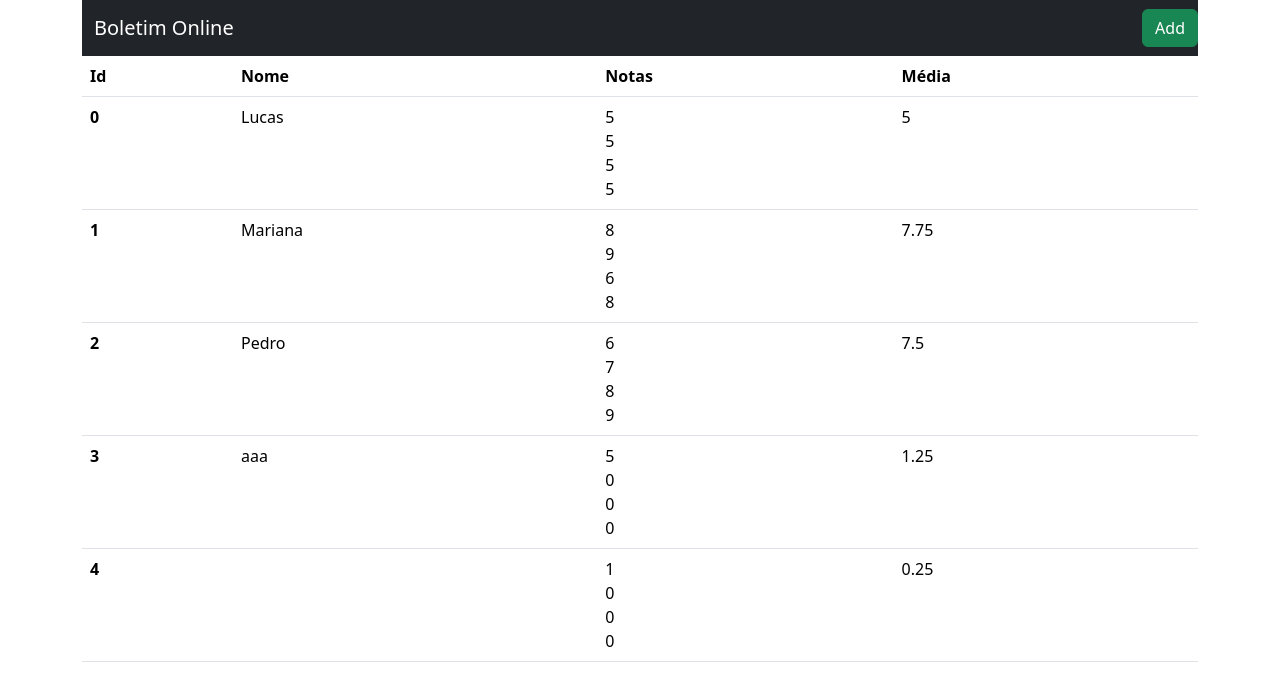
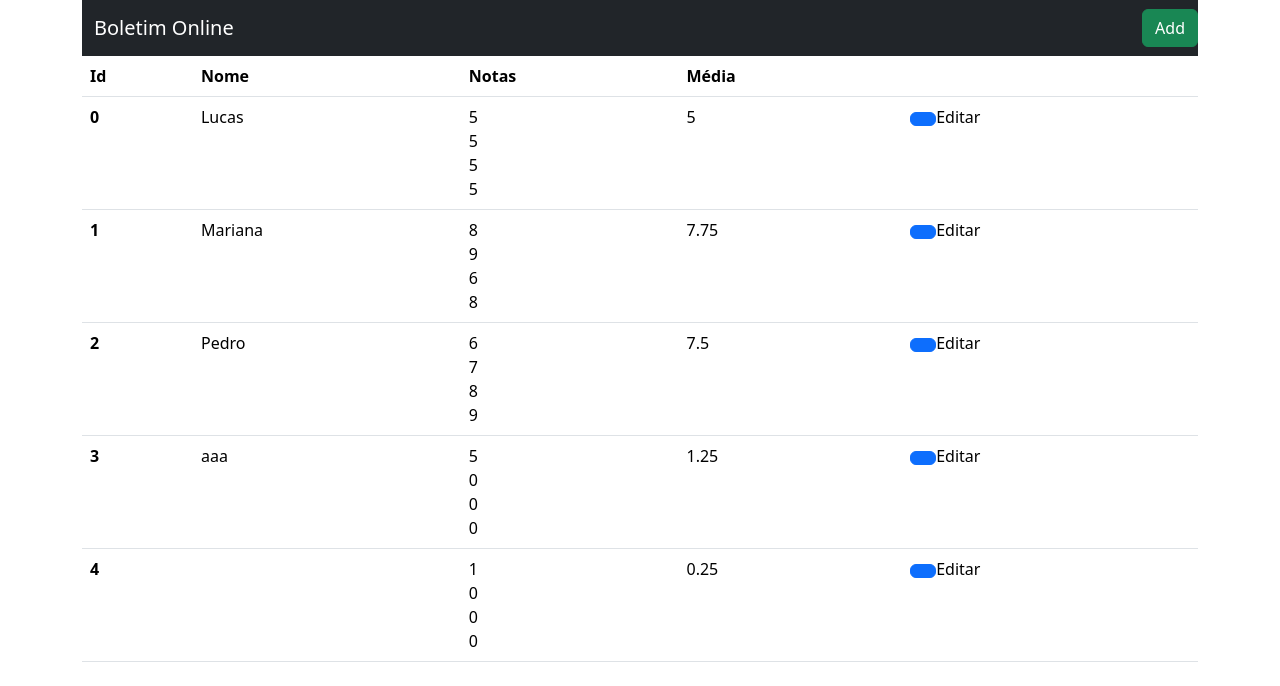
Before and after one commit to lucassdantas/boletim_crud_angular, an Angular app: page /student/home in a window 1280 px wide. Shown: the top 686 px of the page. Built offline with nearby package versions, Linux system fonts and the light colour scheme; data requests are answered from the project's data file.

Commit message:
adding edit component

```diff
--- a/src/app/student/home/home.component.html
+++ b/src/app/student/home/home.component.html
@@ -6,6 +6,7 @@
                 <th scope="col">Nome</th>
                 <th scope="col">Notas</th>
                 <th scope="col">Média</th>
+                <th scope="col"> </th>
             </tr>
         </thead>
         <tbody>
@@ -17,6 +18,7 @@
                     </div>
                 </td>
                 <td>{{media[i]}}</td>
+                <td><a href='' class="btn btn-primary" [routerLink]="['/student/edit', student.id]"></a>Editar</td>
             </tr>
         </tbody>
     </table>
--- a/src/app/student/student-routing.module.ts
+++ b/src/app/student/student-routing.module.ts
@@ -2,12 +2,14 @@ import { NgModule } from '@angular/core';
 import { RouterModule, Routes } from '@angular/router';
 import { HomeComponent } from './home/home.component';
 import { CreateComponent } from './create/create.component';
+import { EditComponent } from './edit/edit.component';
 
 const routes: Routes = [
   {path:'student/home', component: HomeComponent},
   {path:'student', redirectTo: 'student/home', pathMatch: 'full'},
   {path:'', redirectTo: 'student/home', pathMatch: 'full'},
-  {path:'student/create', component: CreateComponent}
+  {path:'student/create', component: CreateComponent},
+  {path:'student/edit', component: EditComponent}
 ];
 
 @NgModule({
```
